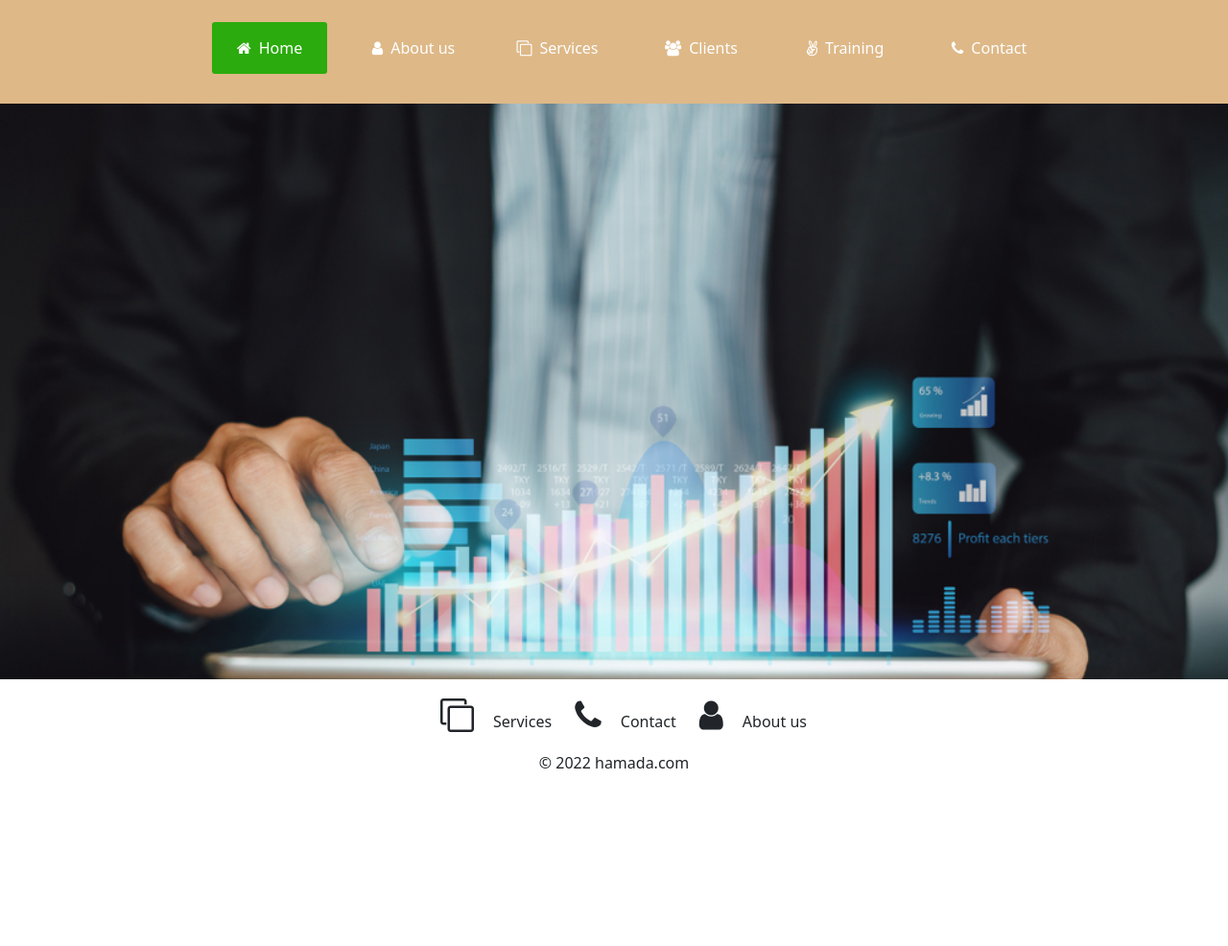
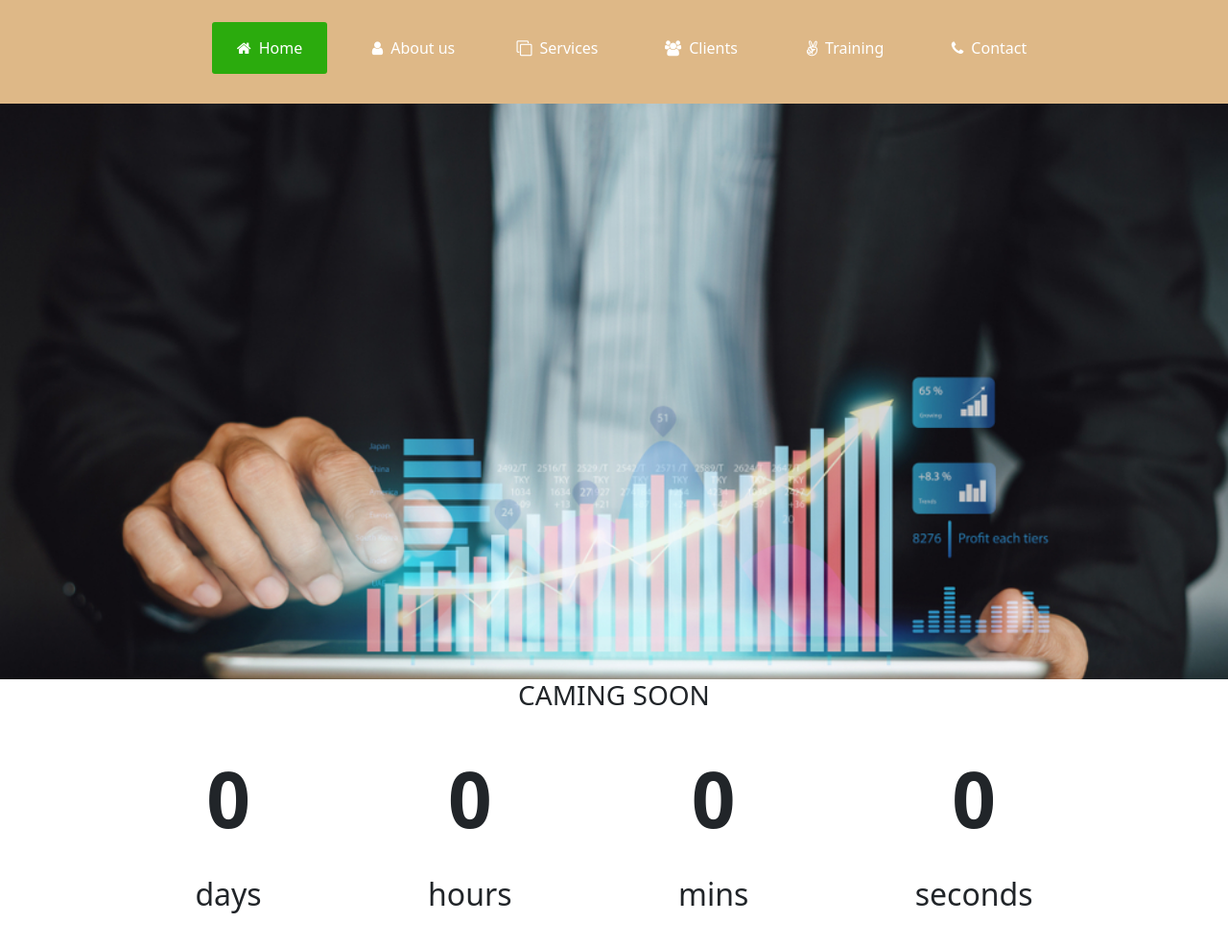
Before and after one commit to hamada017/webb, a plain HTML site: page text.html in a window 1280 px wide. Shown: the whole page at 96% size. Before the commit the page ends 823 px from the top, so only its background shows below. Drawn offline with nearby package versions, Linux system fonts and the light colour scheme.

Commit message:
added js

```diff
--- a/style.css
+++ b/style.css
@@ -8,7 +8,6 @@ body{
     box-sizing: border-box;
     font-family: sans-serif;
 
-
 }
 .logo{
     display: flex;
@@ -18,6 +17,8 @@ body{
     padding: 300px;
     background-repeat: no-repeat;
     background-size: cover;
+    width: 100%;
+    height: 100%;
 }
 .menu
 {
@@ -63,9 +64,36 @@ body{
 }
 footer{
     text-align: center;
+    position:relative;
+    margin: 600px;
+    display: flex;
 }
 .fo a i{
     padding: 20px;
     font-size: 35px;
     justify-content: space-around;
 }
+.countdown-container{
+    /* display: flex;
+    flex-direction: column;
+    text-align: center;
+    margin: -50%;
+    flex-wrap: none; */
+    text-align: center;
+    flex-direction: row;
+    list-style: none;
+    justify-content: space-evenly;
+    margin: 10px;
+    display: flex;
+    padding: 20px;
+ }
+ h3{
+    text-align: center;
+ }
+ .big-text{
+    font-size: 5rem;
+    font-weight: bold;
+ }
+ span{
+    font-size: 2rem;
+ }
--- a/text.html
+++ b/text.html
@@ -28,17 +28,39 @@
             <li><a href="#"><i class="fa fa-phone"></i>Contact</a></li>
         </ul>
     </div>
-    <div class="image"></div>
-    <footer>
+     <!-- partie de la timeline -->
+     <div class="image"></div>
+     <h3>CAMING SOON</h3>
+    <div class="countdown-container">
+
+       <div class="days-c">
+             <p class="big-text" id="days">0</p>
+             <span>days</span>
+        </div>
+        <div class="hours-c">
+        <p class="big-text" id="hours">0</p>
+        <span>hours</span>
+        </div>
+        <div class="mins-c">
+         <p class="big-text" id="mins">0</p>
+         <span>mins</span>
+        </div>
+        <div class="seconds-c">
+        <p class="big-text" id="seconds">0</p>
+        <span>seconds</span>
+        </div>
+    </div>
+
+    <!-- <footer>
         <div class="fo">
+            <a><i class="fa fa-user"></i>About us</a>
             <a><i class="fa fa-clone"></i>Services</a>
             <a><i class="fa fa-phone"></i>Contact</a>
-            <a><i class="fa fa-user"></i>About us</a>
         </div>
         <div>
             <p>&copy; 2022 hamada.com</p>
         </div>
 
-    </footer>
+    </footer> -->
 </body>
 </html>
```
Also changed, not shown: script.js (added).
